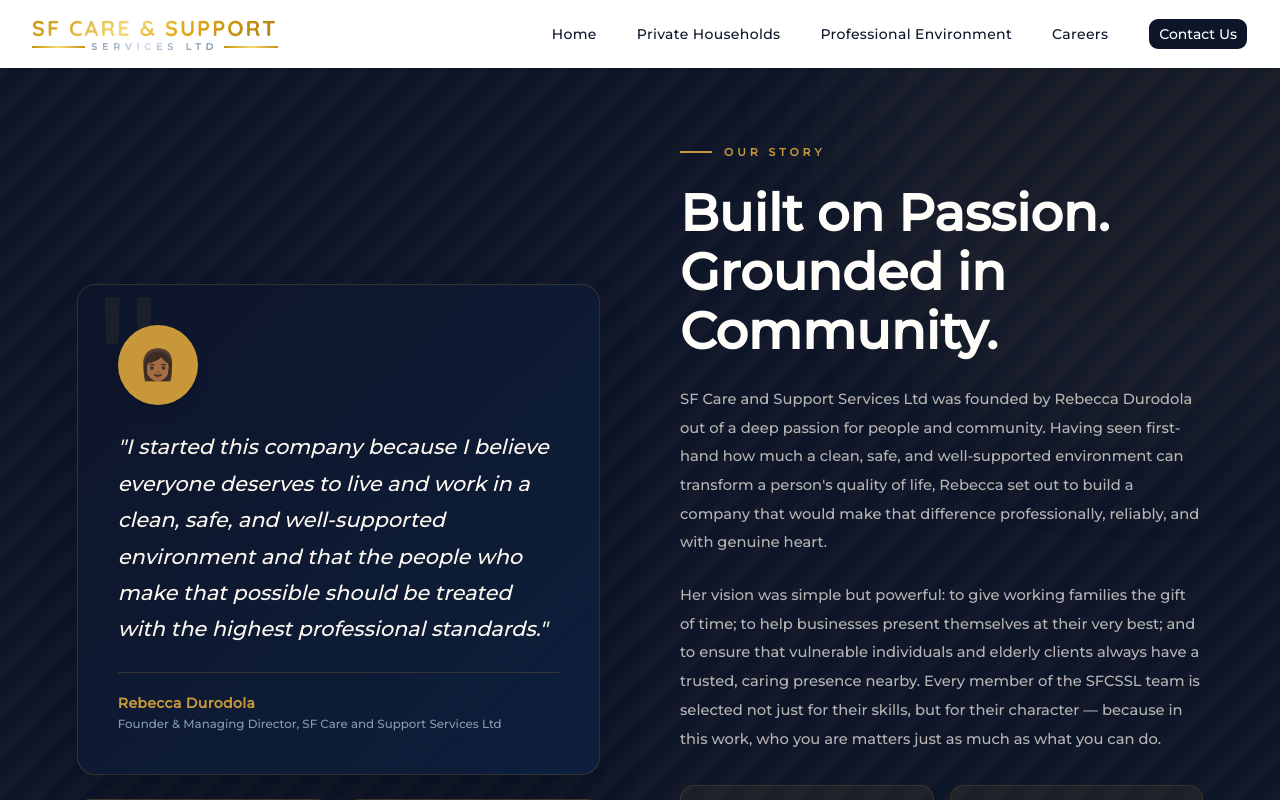
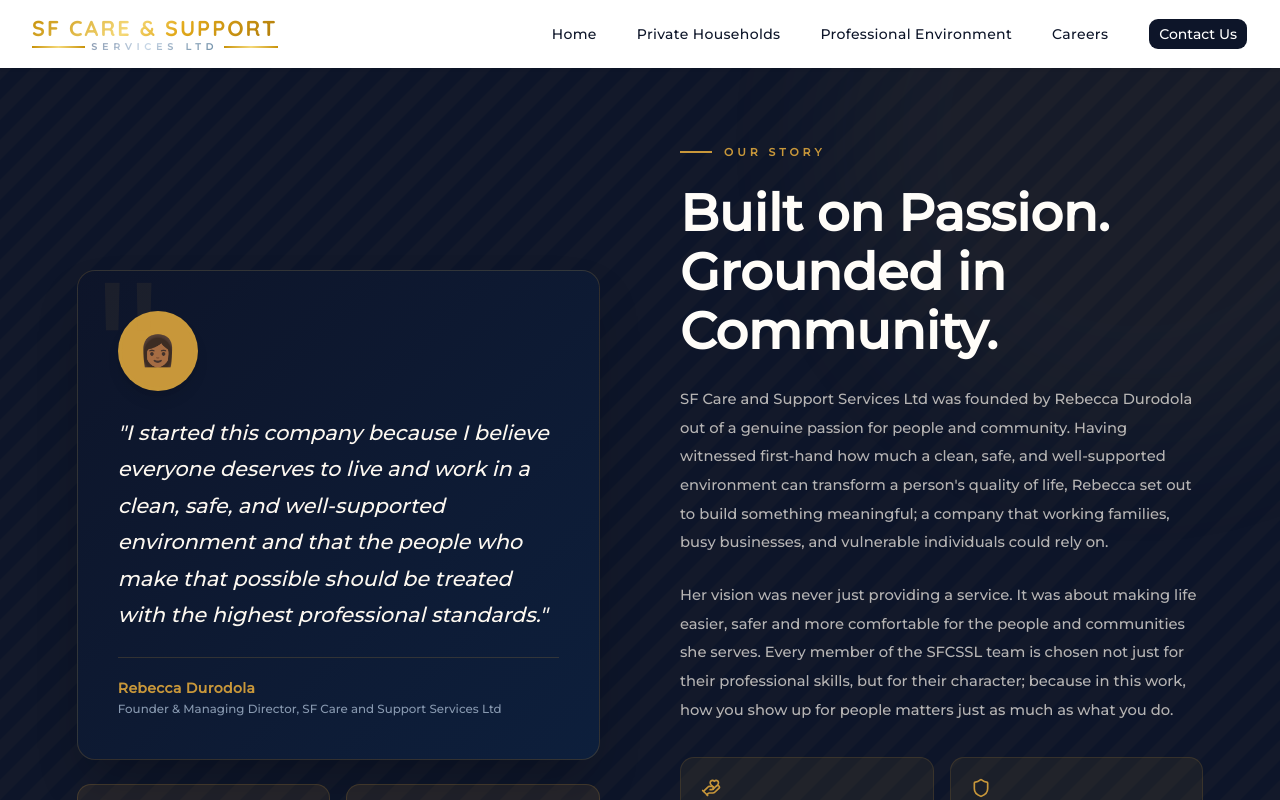
Before and after one commit to theNubiadev/sfcssl, a Next.js app: page /about-us in a window 1280 px wide. Shown: the top 800 px of the page. Built offline with nearby package versions, Linux system fonts and the light colour scheme.

Commit message:
style: Refactor spacing and formatting for improved readability in About page

```diff
--- a/app/about-us/page.tsx
+++ b/app/about-us/page.tsx
@@ -9,7 +9,7 @@
   Users,
   CheckCircle,
   Phone,
-  Mail
+  Mail,
 } from "lucide-react";
 
 // ── Types ─────────
@@ -38,8 +38,8 @@
 
 // ── Data
 const STATS: Stat[] = [
-  { title: "4+",   subtitle: "Professional Services" },
-  { title: "GM",   subtitle: "Greater Manchester" },
+  { title: "4+", subtitle: "Professional Services" },
+  { title: "GM", subtitle: "Greater Manchester" },
   { title: "100%", subtitle: "DBS Checked Staff" },
   { title: "24/7", subtitle: "Healthcare On-Call" },
 ];
@@ -48,22 +48,26 @@
   {
     icon: HandHeart,
     title: "Community First",
-    description: "We are rooted in Greater Manchester and proud to serve the people who make this city thrive.",
+    description:
+      "We are rooted in Greater Manchester and proud to serve the people who make this city thrive.",
   },
   {
     icon: Shield,
     title: "Trust & Safety",
-    description: "Every team member is vetted, DBS checked, and insured before entering any home or workplace.",
+    description:
+      "Every team member is vetted, DBS checked, and insured before entering any home or workplace.",
   },
   {
     icon: Star,
     title: "Consistent Excellence",
-    description: "We hold ourselves to a high standard on every job no matter how big or small.",
+    description:
+      "We hold ourselves to a high standard on every job no matter how big or small.",
   },
   {
     icon: Heart,
     title: "Genuine Care",
-    description: "Behind every service is a real human connection we care about the people we work with and for.",
+    description:
+      "Behind every service is a real human connection we care about the people we work with and for.",
   },
 ];
 
@@ -76,7 +80,7 @@
   },
   {
     emoji: "👩🏽",
-    name: "Saray Taylor",
+    name: "Sarah Taylor",
     role: "Healthcare Lead",
     bio: "Overseeing all healthcare placements, our staffing lead ensures every professional we place meets the highest compliance and character standards.",
   },
@@ -89,11 +93,20 @@
 ];
 
 const MILESTONES: Milestone[] = [
-  { year: "2023", event: "SF Care and Support Services Ltd founded in Manchester" },
+  {
+    year: "2023",
+    event: "SF Care and Support Services Ltd founded in Manchester",
+  },
   { year: "2023", event: "First healthcare staffing placements completed" },
-  { year: "2024", event: "Domestic and commercial cleaning divisions launched" },
+  {
+    year: "2024",
+    event: "Domestic and commercial cleaning divisions launched",
+  },
   { year: "2024", event: "Concierge & hospitality service introduced" },
-  { year: "2025", event: "Expanded coverage across all Greater Manchester boroughs" },
+  {
+    year: "2025",
+    event: "Expanded coverage across all Greater Manchester boroughs",
+  },
 ];
 
 // ── Page
@@ -116,7 +129,6 @@
         <div className="absolute -top-40 -right-40 w-150 h-150 rounded-full bg-sub/5 blur-3xl pointer-events-none" />
 
         <div className="relative grid md:grid-cols-2 gap-20 items-center">
-
           {/* LEFT — Founder card + stats */}
           <div className="space-y-6">
             {/* Founder quote card */}
@@ -179,26 +191,27 @@
             </div>
 
             <h2 className="font-mont text-[clamp(2.2rem,4vw,3.2rem)] font-bold leading-[1.15] text-[#fffdf9]">
-              Built on Passion.<br />
+              Built on Passion.
+              <br />
               Grounded in Community.
             </h2>
 
             <p className="text-[0.92rem] font-mont text-[#fdf8f0]/70 leading-[1.95]">
               SF Care and Support Services Ltd was founded by Rebecca Durodola
-              out of a deep passion for people and community. Having seen
-              first-hand how much a clean, safe, and well-supported environment
-              can transform a person's quality of life, Rebecca set out to build
-              a company that would make that difference professionally,
-              reliably, and with genuine heart.
+              out of a genuine passion for people and community. Having
+              witnessed first-hand how much a clean, safe, and well-supported
+              environment can transform a person's quality of life, Rebecca set
+              out to build something meaningful; a company that working
+              families, busy businesses, and vulnerable individuals could rely
+              on.
             </p>
             <p className="text-[0.92rem] font-mont text-[#fdf8f0]/70 leading-[1.95]">
-              Her vision was simple but powerful: to give working families the
-              gift of time; to help businesses present themselves at their very
-              best; and to ensure that vulnerable individuals and elderly clients
-              always have a trusted, caring presence nearby. Every member of the
-              SFCSSL team is selected not just for their skills, but for their
-              character — because in this work, who you are matters just as much
-              as what you can do.
+              Her vision was never just providing a service. It was about making
+              life easier, safer and more comfortable for the people and
+              communities she serves. Every member of the SFCSSL team is chosen
+              not just for their professional skills, but for their character;
+              because in this work, how you show up for people matters just as
+              much as what you do.
             </p>
 
             {/* Values grid */}
@@ -250,16 +263,33 @@
             Why Clients Choose Us
           </h2>
           <p className="text-[0.9rem] font-mont text-[#4a5e78] leading-relaxed max-w-xl mx-auto mt-3 font-light">
-            In a crowded market, we stand apart not just by what we do, but by how we do it.
+            In a crowded market, we stand apart not just by what we do, but by
+            how we do it.
           </p>
         </div>
 
         <div className="grid sm:grid-cols-2 lg:grid-cols-4 gap-5 max-w-5xl mx-auto">
           {[
-            { icon: CheckCircle, label: "Fully Vetted", desc: "Every staff member passes Enhanced DBS, reference checks, and skills verification before starting." },
-            { icon: Clock,       label: "Fast Response", desc: "We respond to healthcare staffing requests within hours 24/7, including weekends and bank holidays." },
-            { icon: Users,       label: "Consistent Team", desc: "We assign named professionals to domestic and concierge clients for continuity and trust." },
-            { icon: Phone,       label: "Always Reachable", desc: "Our team is always available. You will never be left chasing an answer when you need us most." },
+            {
+              icon: CheckCircle,
+              label: "Fully Vetted",
+              desc: "Every staff member passes Enhanced DBS, reference checks, and skills verification before starting.",
+            },
+            {
+              icon: Clock,
+              label: "Fast Response",
+              desc: "We respond to healthcare staffing requests within hours 24/7, including weekends and bank holidays.",
+            },
+            {
+              icon: Users,
+              label: "Consistent Team",
+              desc: "We assign named professionals to domestic and concierge clients for continuity and trust.",
+            },
+            {
+              icon: Phone,
+              label: "Always Reachable",
+              desc: "Our team is always available. You will never be left chasing an answer when you need us most.",
+            },
           ].map(({ icon: Icon, label, desc }, i) => (
             <div
               key={i}
@@ -268,13 +298,16 @@
               <div className="w-12 h-12 rounded-xl bg-[#0d1f3c] flex items-center justify-center mx-auto mb-4">
                 <Icon size={20} className="text-sub" />
               </div>
-              <h4 className="font-mont font-bold text-[1.1rem] text-[#0d1f3c] mb-2">{label}</h4>
-              <p className="text-[0.8rem] font-mont text-[#4a5e78] leading-relaxed font-light">{desc}</p>
+              <h4 className="font-mont font-bold text-[1.1rem] text-[#0d1f3c] mb-2">
+                {label}
+              </h4>
+              <p className="text-[0.8rem] font-mont text-[#4a5e78] leading-relaxed font-light">
+                {desc}
+              </p>
             </div>
           ))}
         </div>
       </section>
-
 
       {/* ── TEAM  */}
       <section className="px-[6%] py-24 bg-[#fdf8f0]">
@@ -289,7 +322,8 @@
             Meet Our Team
           </h2>
           <p className="text-[0.9rem] font-mont text-[#4a5e78] leading-relaxed max-w-xl mx-auto mt-3 font-light">
-            Every member of the SFCSSL team is chosen for their skills and their character because in care, both matter equally.
+            Every member of the SFCSSL team is chosen for their skills and their
+            character because in care, both matter equally.
           </p>
         </div>
 
@@ -317,7 +351,7 @@
         </div>
       </section>
 
-        {/* ── GALLERY  */}
+      {/* ── GALLERY  */}
       <section className="px-[6%] py-24 bg-[#f0e8d8]">
         <div className="text-center mb-14">
           <div className="flex items-center justify-center gap-3 mb-3">
@@ -331,7 +365,8 @@
           </h2>
 
           <p className="text-[0.9rem] font-mont text-[#4a5e78] leading-relaxed max-w-xl mx-auto mt-3 font-light">
-            Every day our team shows up in homes, workplaces, and care settings across Greater Manchester, ready to make a real difference.
+            Every day our team shows up in homes, workplaces, and care settings
+            across Greater Manchester, ready to make a real difference.
           </p>
         </div>
 
@@ -346,8 +381,12 @@
             />
             <div className="absolute inset-0 bg-linear-to-t from-[#081529]/60 via-transparent to-transparent opacity-0 group-hover:opacity-100 transition-opacity duration-400" />
             <div className="absolute bottom-0 left-0 right-0 p-5 translate-y-4 group-hover:translate-y-0 opacity-0 group-hover:opacity-100 transition-all duration-400">
-              <span className="text-[0.68rem] font-mont font-semibold tracking-[3px] uppercase text-sub block mb-1">Healthcare Staffing</span>
-              <p className="text-[0.85rem] font-mont text-white font-light leading-snug">Compassionate care, delivered every day.</p>
+              <span className="text-[0.68rem] font-mont font-semibold tracking-[3px] uppercase text-sub block mb-1">
+                Healthcare Staffing
+              </span>
+              <p className="text-[0.85rem] font-mont text-white font-light leading-snug">
+                Compassionate care, delivered every day.
+              </p>
             </div>
           </div>
 
@@ -360,8 +399,12 @@
             />
             <div className="absolute inset-0 bg-linear-to-t from-[#081529]/60 via-transparent to-transparent opacity-0 group-hover:opacity-100 transition-opacity duration-400" />
             <div className="absolute bottom-0 left-0 right-0 p-4 translate-y-4 group-hover:translate-y-0 opacity-0 group-hover:opacity-100 transition-all duration-400">
-              <span className="text-[0.65rem] font-mont font-semibold tracking-[2px] uppercase text-sub block mb-0.5">Domestic Cleaning</span>
-              <p className="text-[0.8rem] font-mont text-white font-light">Homes that feel cared for.</p>
+              <span className="text-[0.65rem] font-mont font-semibold tracking-[2px] uppercase text-sub block mb-0.5">
+                Domestic Cleaning
+              </span>
+              <p className="text-[0.8rem] font-mont text-white font-light">
+                Homes that feel cared for.
+              </p>
             </div>
           </div>
 
@@ -374,8 +417,12 @@
             />
             <div className="absolute inset-0 bg-linear-to-t from-[#081529]/60 via-transparent to-transparent opacity-0 group-hover:opacity-100 transition-opacity duration-400" />
             <div className="absolute bottom-0 left-0 right-0 p-4 translate-y-4 group-hover:translate-y-0 opacity-0 group-hover:opacity-100 transition-all duration-400">
-              <span className="text-[0.65rem] font-mont font-semibold tracking-[2px] uppercase text-sub block mb-0.5">Commercial Cleaning</span>
-              <p className="text-[0.8rem] font-mont text-white font-light">Workplaces that impress.</p>
+              <span className="text-[0.65rem] font-mont font-semibold tracking-[2px] uppercase text-sub block mb-0.5">
+                Commercial Cleaning
+              </span>
+              <p className="text-[0.8rem] font-mont text-white font-light">
+                Workplaces that impress.
+              </p>
             </div>
           </div>
 
@@ -388,8 +435,12 @@
             />
             <div className="absolute inset-0 bg-linear-to-t from-[#081529]/60 via-transparent to-transparent opacity-0 group-hover:opacity-100 transition-opacity duration-400" />
             <div className="absolute bottom-0 left-0 right-0 p-4 translate-y-4 group-hover:translate-y-0 opacity-0 group-hover:opacity-100 transition-all duration-400">
-              <span className="text-[0.65rem] font-mont font-semibold tracking-[2px] uppercase text-sub block mb-0.5">Concierge &amp; Hospitality</span>
-              <p className="text-[0.8rem] font-mont text-white font-light">Support that feels personal.</p>
+              <span className="text-[0.65rem] font-mont font-semibold tracking-[2px] uppercase text-sub block mb-0.5">
+                Concierge &amp; Hospitality
+              </span>
+              <p className="text-[0.8rem] font-mont text-white font-light">
+                Support that feels personal.
+              </p>
             </div>
           </div>
 
@@ -402,17 +453,26 @@
             />
             <div className="absolute inset-0 bg-linear-to-t from-[#081529]/60 via-transparent to-transparent opacity-0 group-hover:opacity-100 transition-opacity duration-400" />
             <div className="absolute bottom-0 left-0 right-0 p-4 translate-y-4 group-hover:translate-y-0 opacity-0 group-hover:opacity-100 transition-all duration-400">
-              <span className="text-[0.65rem] font-mont font-semibold tracking-[2px] uppercase text-sub block mb-0.5">Our Team</span>
-              <p className="text-[0.8rem] font-mont text-white font-light">Proud to serve Greater Manchester.</p>
+              <span className="text-[0.65rem] font-mont font-semibold tracking-[2px] uppercase text-sub block mb-0.5">
+                Our Team
+              </span>
+              <p className="text-[0.8rem] font-mont text-white font-light">
+                Proud to serve Greater Manchester.
+              </p>
             </div>
           </div>
-
         </div>
       </section>
 
       {/* ── CTA ─ */}
       <section className="px-[6%] py-24 bg-main text-center relative overflow-hidden">
-        <div className="absolute inset-0 pointer-events-none" style={{ background: "radial-gradient(ellipse at 70% 50%, rgba(200,151,58,0.07) 0%, transparent 65%)" }} />
+        <div
+          className="absolute inset-0 pointer-events-none"
+          style={{
+            background:
+              "radial-gradient(ellipse at 70% 50%, rgba(200,151,58,0.07) 0%, transparent 65%)",
+          }}
+        />
         <div className="relative max-w-2xl mx-auto">
           <div className="flex items-center justify-center gap-3 mb-4">
             <span className="w-7 h-0.5 bg-[#e2b660]" />
@@ -424,14 +484,16 @@
             Ready to Work With Us?
           </h2>
           <p className="text-[0.95rem] font-mont text-[#fdf8f0]/65 leading-relaxed mb-8 font-light">
-            Whether you are a business, a care facility, or a family we would love to hear from you. All enquiries are answered within 24 hours.
+            Whether you are a business, a care facility, or a family we would
+            love to hear from you. All enquiries are answered within 24 hours.
           </p>
-        <div className="flex justify-center gap-4 flex-wrap">
+          <div className="flex justify-center gap-4 flex-wrap">
             <a
               href="tel:01619711824"
               className="inline-flex font-mont items-center gap-2 bg-sub text-[#081529] px-8 py-4 rounded-md font-semibold text-[0.85rem] hover:bg-[#e2b660] transition"
             >
-              <Phone />Call 07361897965
+              <Phone />
+              Call 07361897965
             </a>
 
             <a
```
